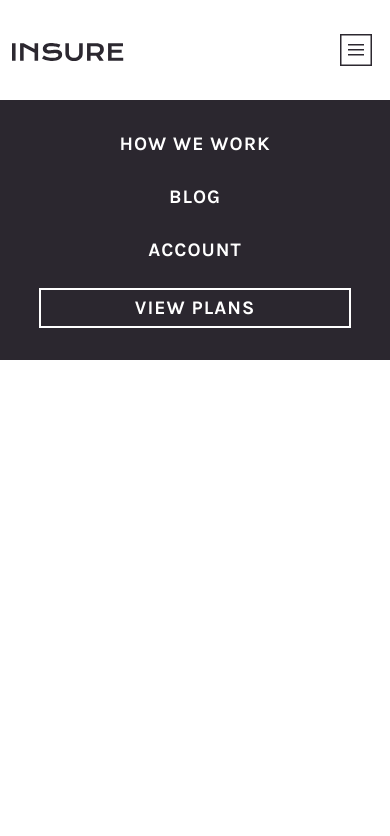
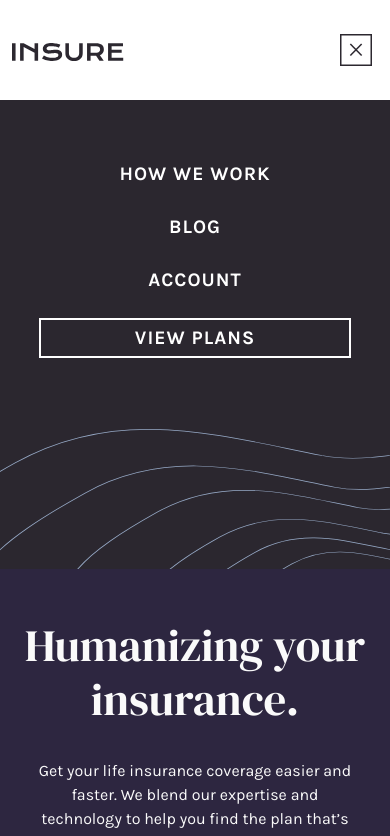
Before and after one commit to sliyarli/insure-landing-page-master, a plain HTML site: page index.html in a window 390 px wide. Both pictures are taken after a click on the button 356 px from the left and 50 px from the top of the page. Shown: the top 836 px of the page. Drawn offline with nearby package versions, Linux system fonts and the light colour scheme.

Commit message:
header is done

```diff
--- a/assets/css/style.css
+++ b/assets/css/style.css
@@ -26,8 +26,23 @@
   --karla: "Karla", sans-serif;
 }
 
-.row {
-  margin: auto 0 !important;
+.white-outline-btn {
+  color: #fff !important;
+  border: 2px solid #fff;
+  width: 150px;
+  height: 40px;
+  background-color: transparent;
+  font-family: var(--karla);
+  font-weight: 700;
+  text-transform: uppercase;
+  letter-spacing: 1px;
+  font-size: 0.9rem;
+  transition: 0.3s;
+}
+
+.white-outline-btn:hover {
+  background-color: #fff;
+  color: var(--dark-violet) !important;
 }
 
 /* NAVBAR */
@@ -74,10 +89,13 @@ nav {
   position: absolute;
   top: 100px;
   width: 100%;
-  background-color: var(--very-dark-violet);
+  background: url(/images/bg-pattern-mobile-nav.svg) var(--very-dark-violet)
+    no-repeat bottom right;
+  background-size: 100% 140px;
   display: flex;
   height: 0;
   transition: height 0.3s;
+  overflow: hidden;
 }
 
 .nav-links#mobile-links .nav-link-item {
@@ -89,10 +107,13 @@ nav {
   color: var(--dark-grayish-violet) !important;
 }
 
+.nav-links#mobile-links .nav-link-item:first-child {
+  padding-top: 60px;
+}
+
 .nav-links#mobile-links .nav-link-item:last-child {
   border-color: white !important;
   width: 80%;
-  margin-bottom: 30px;
 }
 
 .nav-links#mobile-links .nav-link-item:last-child:hover {
@@ -100,10 +121,82 @@ nav {
   color: var(--dark-violet) !important;
 }
 
-.nav-links#mobile-links .nav-link-item:first-child {
-  padding-top: 30px;
-}
-
 #collapseBtn {
   background-color: transparent !important;
 }
+
+/* HEADER */
+
+header {
+  background: var(--dark-violet);
+  color: var(--very-light-gray);
+}
+
+.header-heading {
+  font-family: var(--dmSerif);
+  font-size: 4.5rem;
+}
+
+.header-paragraph {
+  font-family: var(--karla);
+}
+
+#line {
+  width: 30%;
+  opacity: 1;
+  border: none;
+  color: var(--very-light-gray); /* old IE */
+  background-color: var(--very-light-gray); /* Modern Browsers */
+  height: 0.06rem !important;
+}
+
+.header-image {
+  transform: translateY(150px);
+}
+
+/* CSS Media Queries for Responsive Design */
+
+@media (max-width: 991.98px) {
+  #line {
+    display: none;
+  }
+
+  #header-left {
+    padding: 50px 0;
+    align-items: center;
+    text-align: center;
+  }
+
+  .header-heading {
+    font-size: 2.8rem;
+  }
+
+  .header-paragraph {
+    width: 82%;
+  }
+
+  .header-image {
+    width: 100%;
+    transform: none;
+  }
+}
+
+/* Extra Small Devices (portrait phones, less than 576px) */
+@media (max-width: 575.98px) {
+}
+
+/* Small Devices (landscape phones, 576px and up) */
+@media (min-width: 576px) and (max-width: 767.98px) {
+}
+
+/* Medium Devices (tablets, 768px and up) */
+@media (min-width: 768px) and (max-width: 991.98px) {
+}
+
+/* Large Devices (desktops, 992px and up) */
+@media (min-width: 992px) and (max-width: 1199.98px) {
+}
+
+/* Extra Large Devices (large desktops, 1200px and up) */
+@media (min-width: 1200px) {
+}
--- a/assets/js/script.js
+++ b/assets/js/script.js
@@ -1,6 +1,31 @@
-const mobileLinks = document.querySelector("#mobile-links");
-const collapseBtn = document.querySelector("#collapseBtn");
+document.addEventListener("DOMContentLoaded", () => {
+  const mobileLinks = document.querySelector("#mobile-links");
+  const collapseBtn = document.querySelector("#collapseBtn");
+  const btnImage = document.querySelector("#collapseBtn img");
+  const headerImg = document.querySelector(".header-image");
 
-collapseBtn.addEventListener("click", () => {
-  mobileLinks.style.height = mobileLinks.clientHeight ? 0 : "260px";
+  collapseBtn.addEventListener("click", () => {
+    const isClosed =
+      mobileLinks.style.height === "0px" || mobileLinks.style.height === "";
+    if (isClosed) {
+      const headerImgHeight = window.getComputedStyle(headerImg).height;
+      mobileLinks.style.height = headerImgHeight;
+      btnImage.src = "./images/icon-close.svg";
+    } else {
+      mobileLinks.style.height = "0px";
+      btnImage.src = "./images/icon-hamburger.svg";
+    }
+  });
+
+  window.addEventListener("resize", () => {
+    if (mobileLinks.style.height !== "0px" && mobileLinks.style.height !== "") {
+      const headerImgHeight = window.getComputedStyle(headerImg).height;
+      mobileLinks.style.height = headerImgHeight;
+    }
+
+    if (window.innerWidth > 991.98) {
+      mobileLinks.style.height = "0px";
+      btnImage.src = "./images/icon-hamburger.svg";
+    }
+  });
 });
--- a/index.html
+++ b/index.html
@@ -37,7 +37,7 @@
           <img src="./images/logo.svg" alt="Insure logo" />
         </a>
         <div
-          class="nav-links d-flex align-items-center gap-4 d-none d-sm-none d-md-flex d-lg-flex"
+          class="nav-links d-flex align-items-center gap-4 d-none d-sm-none d-md-none d-lg-flex"
           id="desktop-links"
         >
           <a href="#" class="nav-link-item">How we work</a>
@@ -52,13 +52,13 @@
         <button
           type="button"
           id="collapseBtn"
-          class="d-block d-sm-block d-md-none d-lg-none"
+          class="d-block d-sm-block d-md-block d-lg-none"
         >
           <img src="./images/icon-hamburger.svg" alt="hamburger-icon" />
         </button>
       </div>
       <div
-        class="nav-links d-md-none d-lg-none flex-column align-items-center gap-4"
+        class="nav-links flex-column align-items-center gap-4"
         id="mobile-links"
       >
         <a href="#" class="nav-link-item">How we work</a>
@@ -71,6 +71,49 @@
         >
       </div>
     </nav>
+    <main>
+      <header>
+        <div class="container">
+          <div
+            class="row flex-column-reverse flex-sm-column-reverse flex-md-column-reverse flex-lg-row justify-content-center align-items-center"
+          >
+            <div
+              class="d-flex flex-column col-lg-6 col-md-12 col-sm-12 col-12 gap-4"
+              id="header-left"
+            >
+              <hr id="line" />
+              <h1 class="header-heading">Humanizing your insurance.</h1>
+              <p class="header-paragraph">
+                Get your life insurance coverage easier and faster. We blend our
+                expertise and technology to help you find the plan that’s right
+                for you. Ensure you and your loved ones are protected.
+              </p>
+              <button class="white-outline-btn">View plans</button>
+            </div>
+            <div
+              class="col-lg-6 col-md-12 col-sm-12 col-12 d-flex px-0 mx-0 justify-content-center align-items-center"
+              id="header-right"
+            >
+              <picture class="w-100">
+                <source
+                  media="(min-width: 768px)"
+                  srcset="./images/image-intro-desktop.jpg"
+                />
+                <source
+                  media="(min-width: 576px)"
+                  srcset="./images/image-intro-mobile.jpg"
+                />
+                <img
+                  src="./images/image-intro-mobile.jpg"
+                  alt="intro-image"
+                  class="header-image"
+                />
+              </picture>
+            </div>
+          </div>
+        </div>
+      </header>
+    </main>
     <!--     Humanizing your insurance. Get your life
     insurance coverage easier and faster. We blend our expertise and technology
     to help you find the plan that’s right for you. Ensure you and your loved
```
